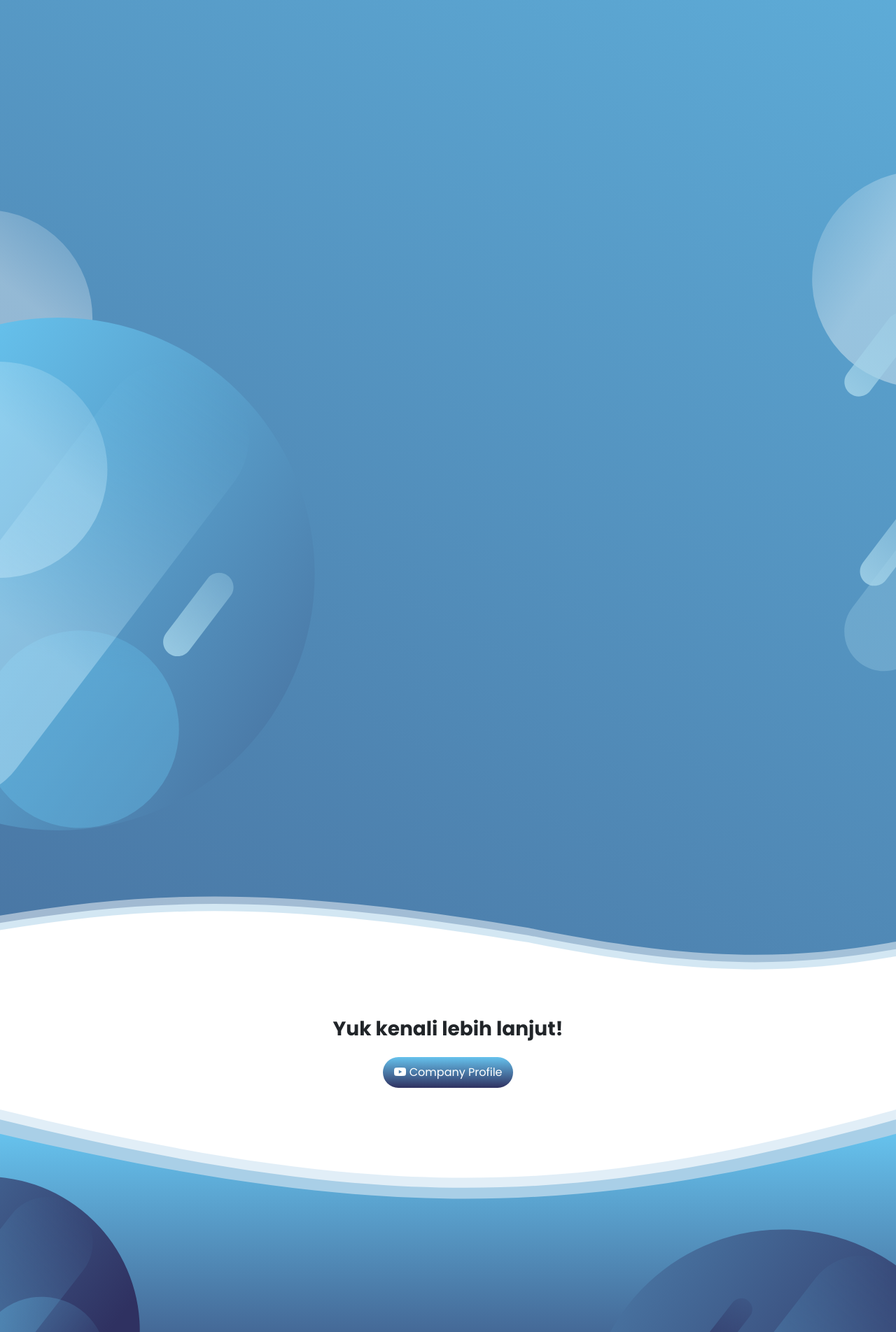
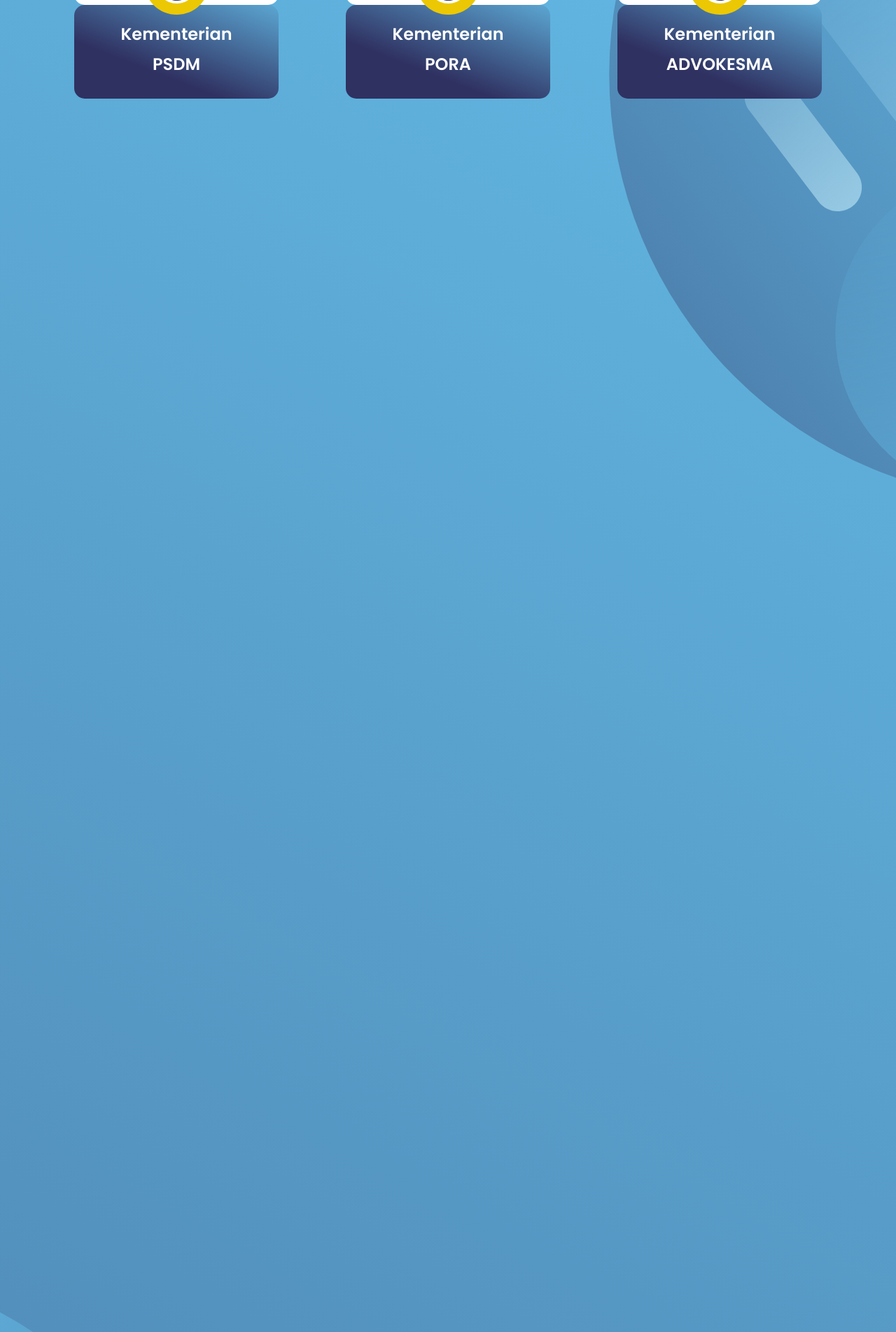
Before and after one commit to Sefaloaf77/BEMVOKASIUB, a PHP site: page /kepengurusan in a window 1280 px wide. Shown: the part 3580-5484 px from the top of the page at 70% size. Run offline with PHP 8.4, Linux system fonts and the light colour scheme; some libraries are stand-ins or nearby versions.

Commit message:
looping assets 75%

```diff
--- a/assets/css/kepengurusan.css
+++ b/assets/css/kepengurusan.css
@@ -166,7 +166,7 @@ footer .lokasi iframe {
     background-size: cover;
     background-position-y: 0px;
     margin-top: 120px;
-    height: 3000px;
+    min-height: 5000px;
 }
 
 .title {
--- a/kepengurusan.php
+++ b/kepengurusan.php
@@ -29,6 +29,21 @@ $kepengurusan = [
     'title1' => 'Biro',
     'title2' => 'PUSKOMINFO',
     'gambar' => 'puskom.svg',
+  ],
+  [
+    'title1' => 'Kementerian',
+    'title2' => 'PSDM',
+    'gambar' => 'psdm.svg',
+  ],
+  [
+    'title1' => 'Kementerian',
+    'title2' => 'PORA',
+    'gambar' => 'pora.svg',
+  ],
+  [
+    'title1' => 'Kementerian',
+    'title2' => 'ADVOKESMA',
+    'gambar' => 'advo.svg',
   ],
   ];
 ?>
```
Also changed, not shown: 3 other files.
